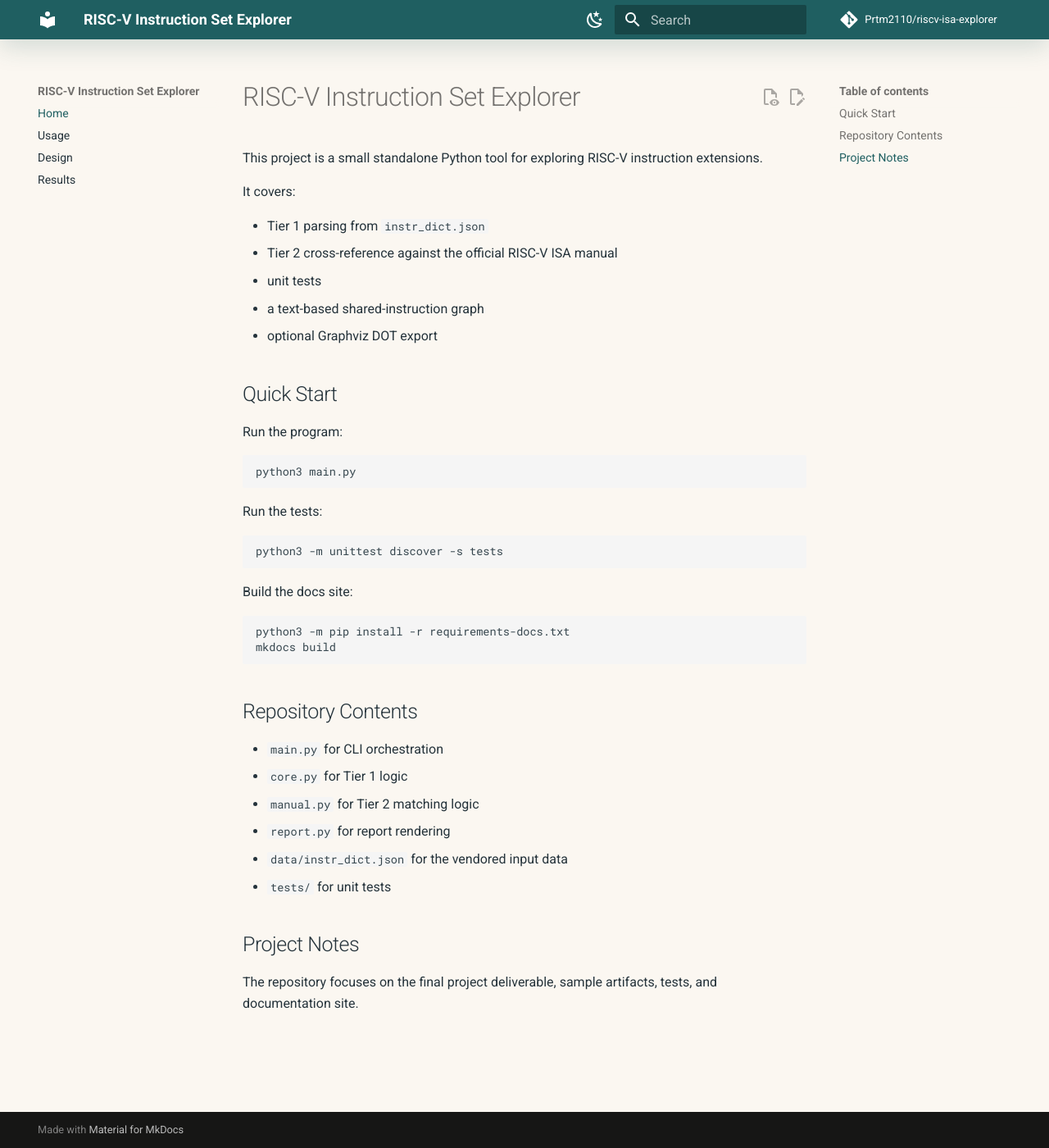
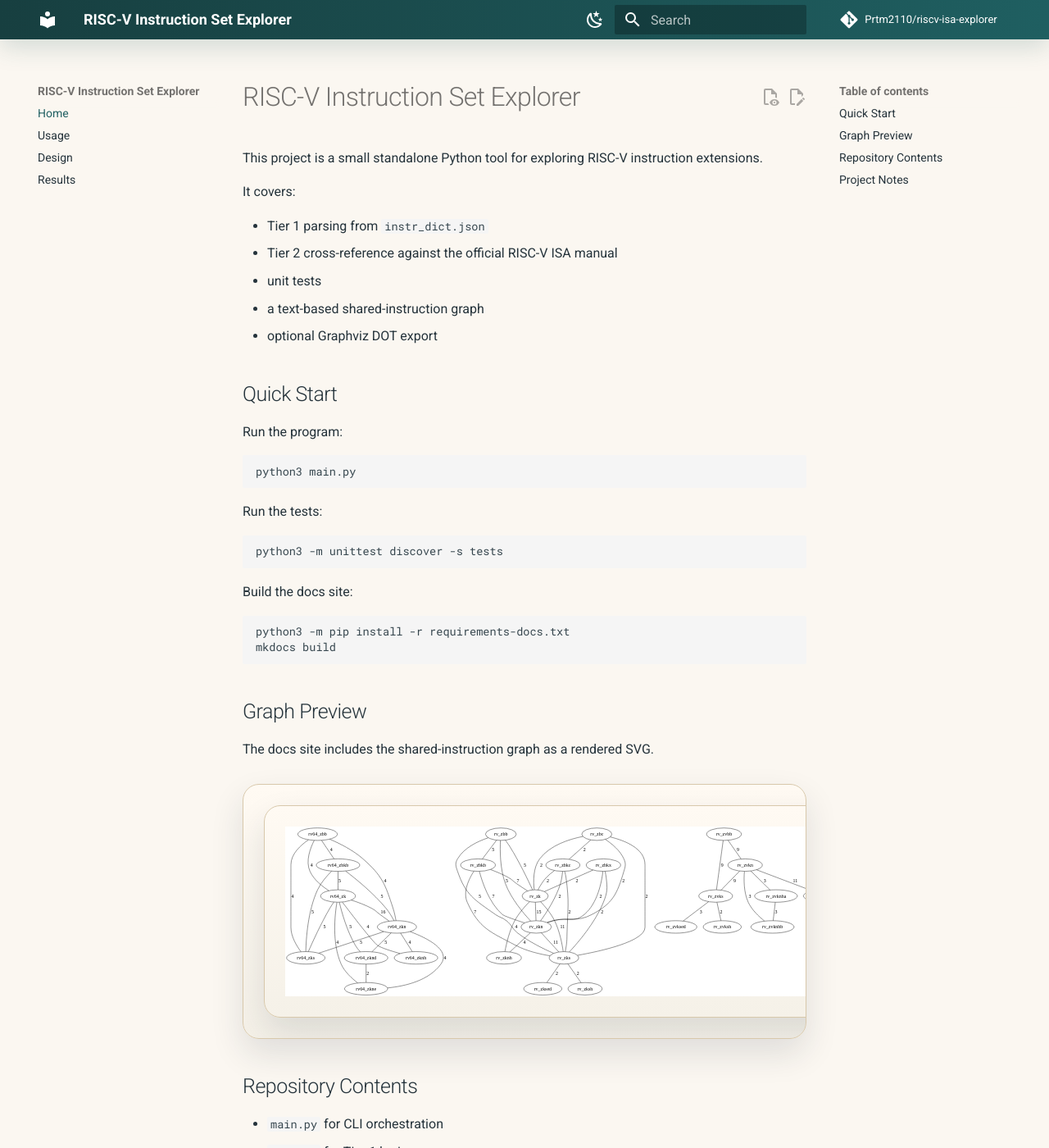
Before and after one commit to Prtm2110/riscv-isa-explorer, an MkDocs documentation site: the page built from docs/index.md, in a window 1280 px wide and 1400 px high. Shown: the whole window at 82% size. Built offline with MkDocs 1.6.1 and Material for MkDocs 9.7.7, drawn with Linux system fonts in a browser that asks for light colours; comment, search, counter and statistics services are not loaded.

Commit message:
docs theme

````diff
--- a/docs/assets/stylesheets/extra.css
+++ b/docs/assets/stylesheets/extra.css
@@ -35,9 +35,22 @@
   box-shadow: 0 10px 30px rgba(31, 95, 97, 0.18);
 }
 
+.md-header,
+.md-tabs {
+  background: linear-gradient(90deg, var(--md-primary-fg-color--dark), var(--md-primary-fg-color));
+}
+
+.md-top {
+  background-color: var(--md-accent-fg-color);
+}
+
 .md-typeset h1,
 .md-typeset h2 {
   letter-spacing: -0.02em;
+}
+
+.md-typeset .graph-preview {
+  margin: 1.5rem 0 2rem;
 }
 
 .md-typeset .graph-image {
@@ -64,3 +77,7 @@
   box-shadow: 0 18px 40px var(--explorer-shadow);
   overflow-x: auto;
 }
+
+.md-typeset .graph-panel p:last-child {
+  margin-bottom: 0;
+}
--- a/docs/index.md
+++ b/docs/index.md
@@ -31,6 +31,18 @@ python3 -m pip install -r requirements-docs.txt
 mkdocs build
 ```
 
+## Graph Preview
+
+The docs site includes the shared-instruction graph as a rendered SVG.
+
+<div class="graph-preview graph-panel">
+  <img
+    src="assets/generated/sample_graph.svg"
+    alt="RISC-V extension graph showing shared instructions between extensions"
+    class="graph-image"
+  />
+</div>
+
 ## Repository Contents
 
 - `main.py` for CLI orchestration
--- a/mkdocs.yml
+++ b/mkdocs.yml
@@ -7,17 +7,15 @@ edit_uri: edit/master/docs/
 theme:
   name: material
   palette:
-    - media: "(prefers-color-scheme: light)"
-      scheme: default
-      primary: custom
-      accent: custom
+    - scheme: default
+      primary: teal
+      accent: amber
       toggle:
         icon: material/weather-night
         name: Switch to dark mode
-    - media: "(prefers-color-scheme: dark)"
-      scheme: slate
-      primary: custom
-      accent: custom
+    - scheme: slate
+      primary: teal
+      accent: amber
       toggle:
         icon: material/weather-sunny
         name: Switch to light mode
````
